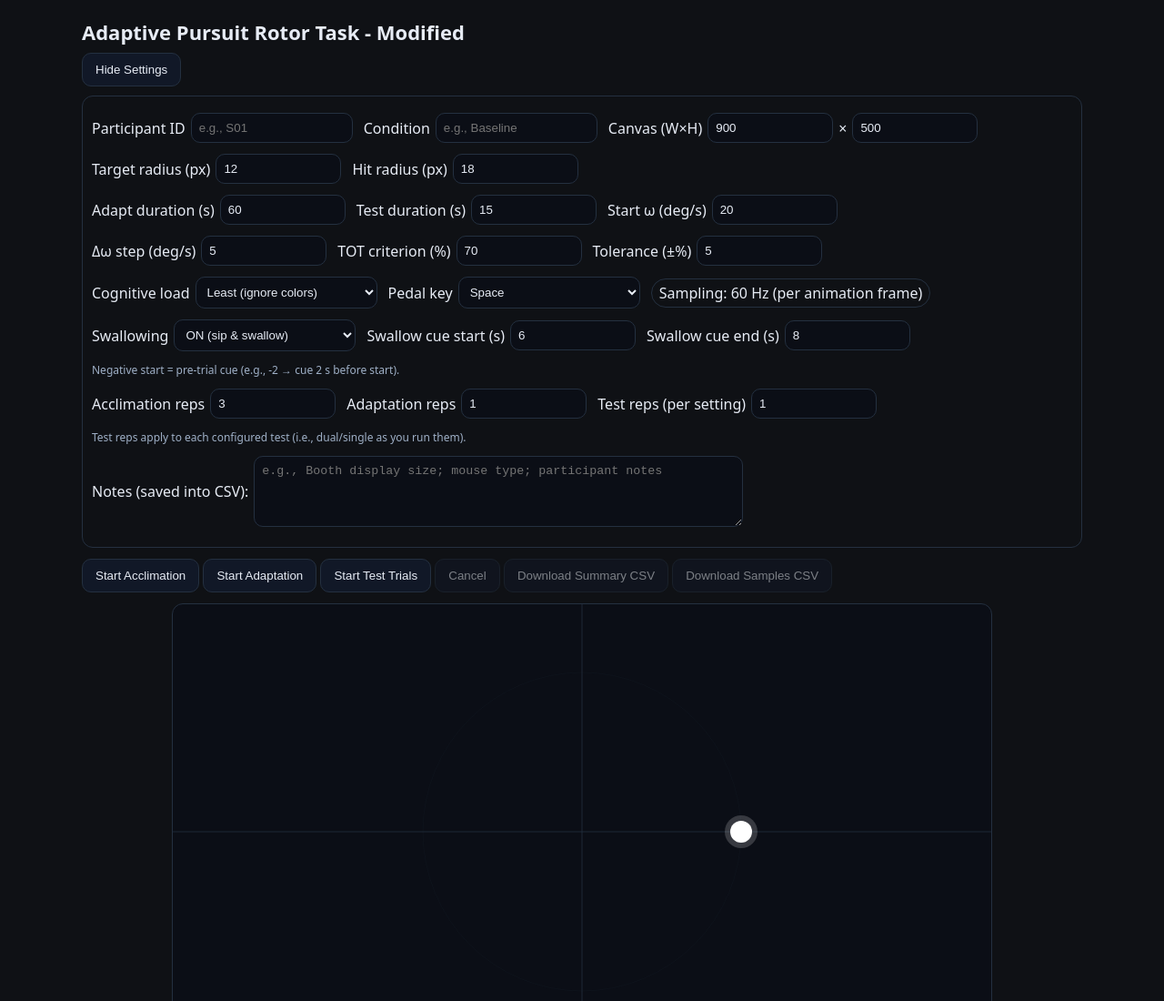
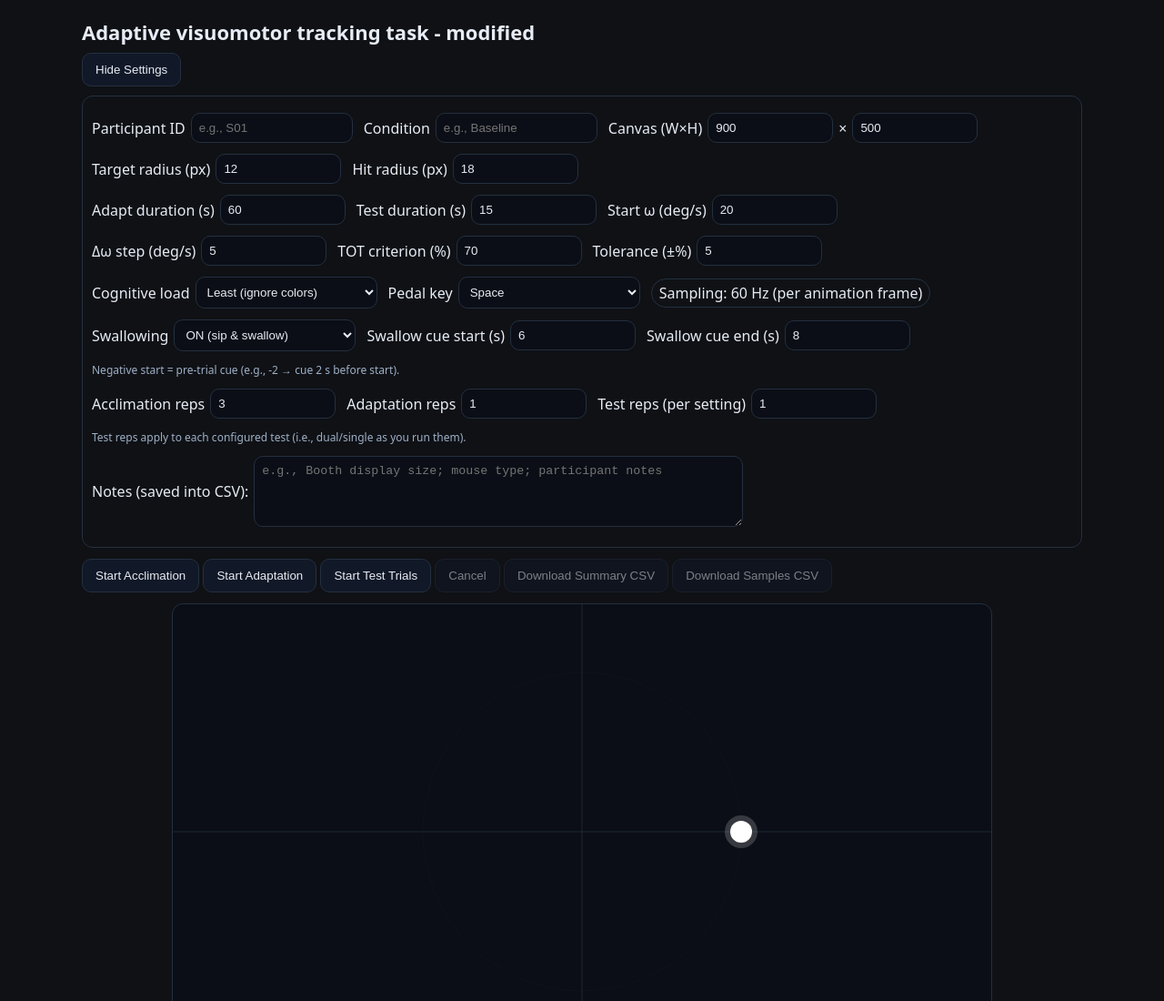
Before and after one commit to Shahryar-Zainaee/SLP-Researcher, a plain HTML site: page NeuroMoCo-Lab/visuomotor-tracking-task/index.html in a window 1280 px wide. Shown: the top 1100 px of the page at 91% size. Drawn offline with Linux system fonts and the light colour scheme.

Commit message:
Update index.html

```diff
--- a/NeuroMoCo-Lab/visuomotor-tracking-task/index.html
+++ b/NeuroMoCo-Lab/visuomotor-tracking-task/index.html
@@ -3,7 +3,7 @@
 
 <head>
   <meta charset="utf-8" />
-  <title>Adaptive PRT</title>
+  <title>Visuomotor tracking</title>
   <meta name="viewport" content="width=device-width, initial-scale=1" />
   <style>
     :root {
@@ -196,7 +196,7 @@
 
 <body>
   <div class="wrap">
-    <h1> Adaptive Pursuit Rotor Task - Modified </h1>
+    <h1> Adaptive visuomotor tracking task - modified </h1>
 
 
     <!-- Toggle button to hide/show settings -->
```
